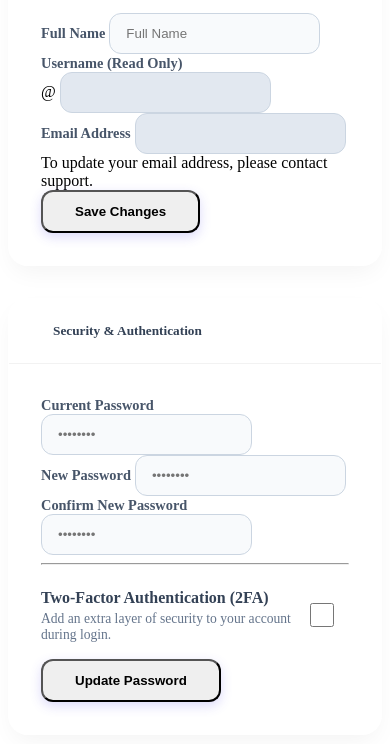
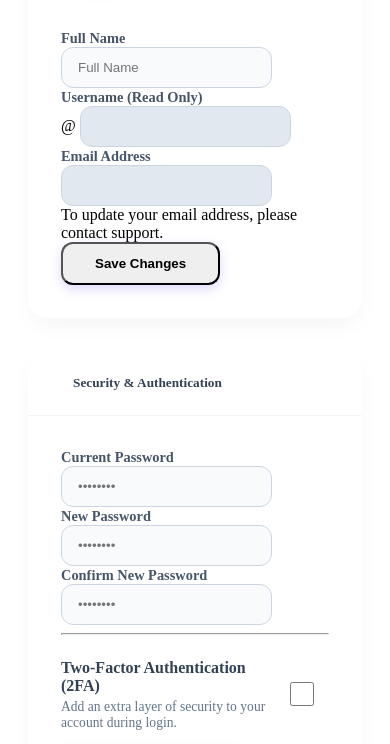
Before and after one commit to ediomoeffiong/SpringTasks, a plain HTML site: page src/main/resources/templates/settings.html in a window 390 px wide. Shown: the part 372-1116 px from the top of the page. Drawn offline with Linux system fonts and the light colour scheme; no server answers; some icons are missing.

Commit message:
Fixed mobile padding

```diff
--- a/src/main/resources/templates/settings.html
+++ b/src/main/resources/templates/settings.html
@@ -9,6 +9,13 @@
             max-width: 900px;
             margin: 0 auto;
             padding: 2rem 0;
+        }
+
+        @media (max-width: 991.98px) {
+            .settings-container {
+                padding-left: 1.25rem;
+                padding-right: 1.25rem;
+            }
         }
 
         .settings-header {
```
Also changed, not shown: src/main/resources/templates/layout.html (+7 -0 lines), src/main/resources/templates/profile.html (+7 -0 lines), target/classes/templates/layout.html (+7 -0 lines), target/classes/templates/profile.html (+7 -0 lines), target/classes/templates/settings.html (+7 -0 lines).
